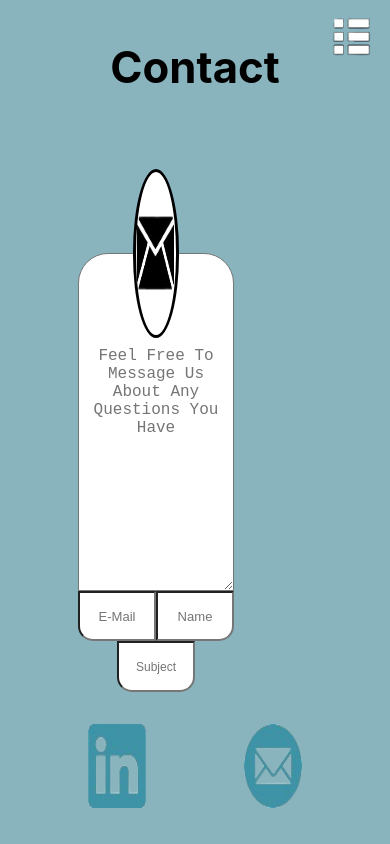
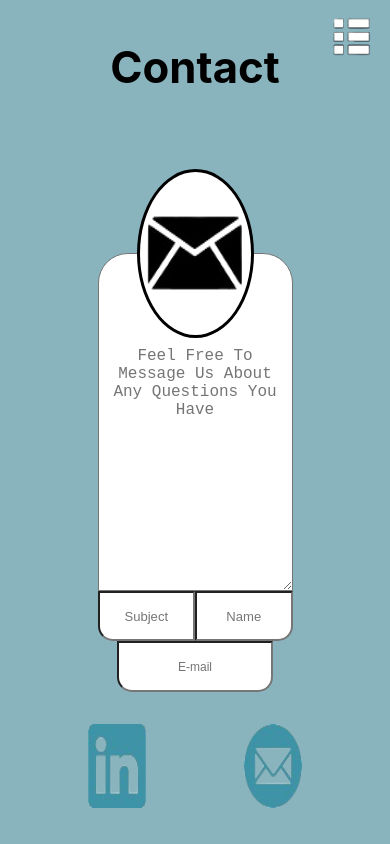
Before and after one commit to DroidStudioAS/Portfolio, a Vue app: page /contact in a window 390 px wide. Built offline with nearby package versions, Linux system fonts and the light colour scheme.

Commit message:
finalized refactoring of css and html due to navigation changes, now everything is set... Reactivity level 2 check

```diff
--- a/src/views/ContactView.vue
+++ b/src/views/ContactView.vue
@@ -17,14 +17,14 @@
     </div>
     <div class="contact_container">
         <div class="e_mail_container">
-            <input class="email" placeholder="E-Mail" type="email">
+            <input class="email" placeholder="Subject" type="email">
         </div>
         <div class="name_container">
             <input class="name" placeholder="Name" type="name">
         </div>
     </div>
     <div class="subject_container">
-        <input class="subject" placeholder="Subject" type="text">
+        <input class="subject" placeholder="E-mail" type="text">
     </div>
 
 </form>
@@ -77,7 +77,8 @@
 .subject_container{
     position: absolute;
     top: 56vh;
-    width: 20vw;
+    left: 30vw;
+    width: 40vw;
     height: 5vh;
 }
 .socials_container{
@@ -122,7 +123,7 @@
     position: absolute;
     top: 5vh;
 
-    width: 40vw;
+    width: 50vw;
     height: 40vh;
 
     border-radius:30px 30px 0px 0px;
@@ -134,7 +135,7 @@
 }
 .subject_container input{
     height: 6vh;
-    width: 20vw;
+    width: 40vw;
     border-radius: 0px 0px 15px 15px;
 
    text-align: center;
@@ -143,7 +144,7 @@
 }
 .name{
     height: 6vh;
-    width: 20vw;
+    width: 25vw;
     border-radius: 0px 0px 15px 0px;
 
     text-align: center;
@@ -152,7 +153,7 @@
 }
 .email{
     height: 6vh;
-    width: 20vw;
+    width: 25vw;
     border-radius: 0px 0px 0px 15px;
 
     text-align: center;
@@ -166,7 +167,7 @@
 }
 @media (min-width:767px) and (max-width:991px){
     .main_container{
-        width: 85vw;
+        width: 100vw;
     }
     .page_header{
         display: flex;
@@ -182,7 +183,7 @@
 @media (max-width:766px){
 
     .main_container{
-        width: 80vw;
+        width: 100vw;
     }
     .page_header{
         display: flex;
@@ -200,6 +201,12 @@
     height:10vh;
     width: 15vw;
 }
+.icon_container{
+    width: 30vw;
+}
+.icon_container img{
+    width: 25vw;
+}
 .email{
     font-size: 1.2cap;
 }
--- a/src/views/SkillsView.vue
+++ b/src/views/SkillsView.vue
@@ -68,8 +68,7 @@ function refreshList(int){
 </script>
 <style scoped>
 /**************** Begining of Styles Crucial For Layout*****************/
-*{
-}
+
 .main_container{
     background: #89B4BE;
     position: absolute;
```
